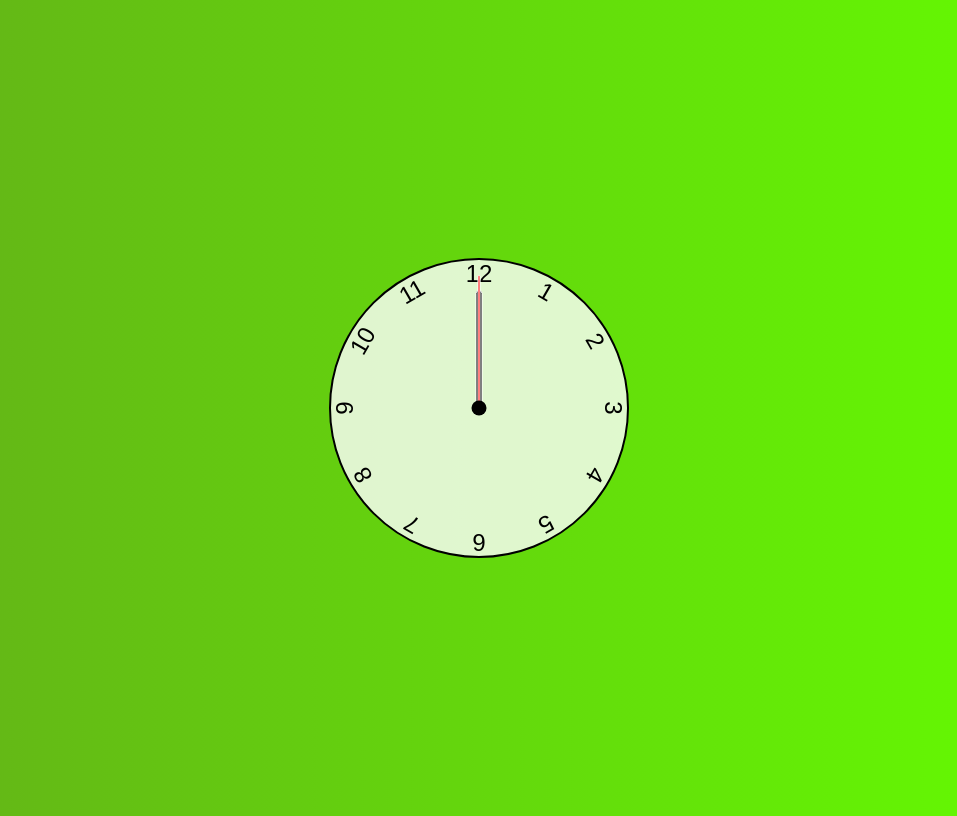
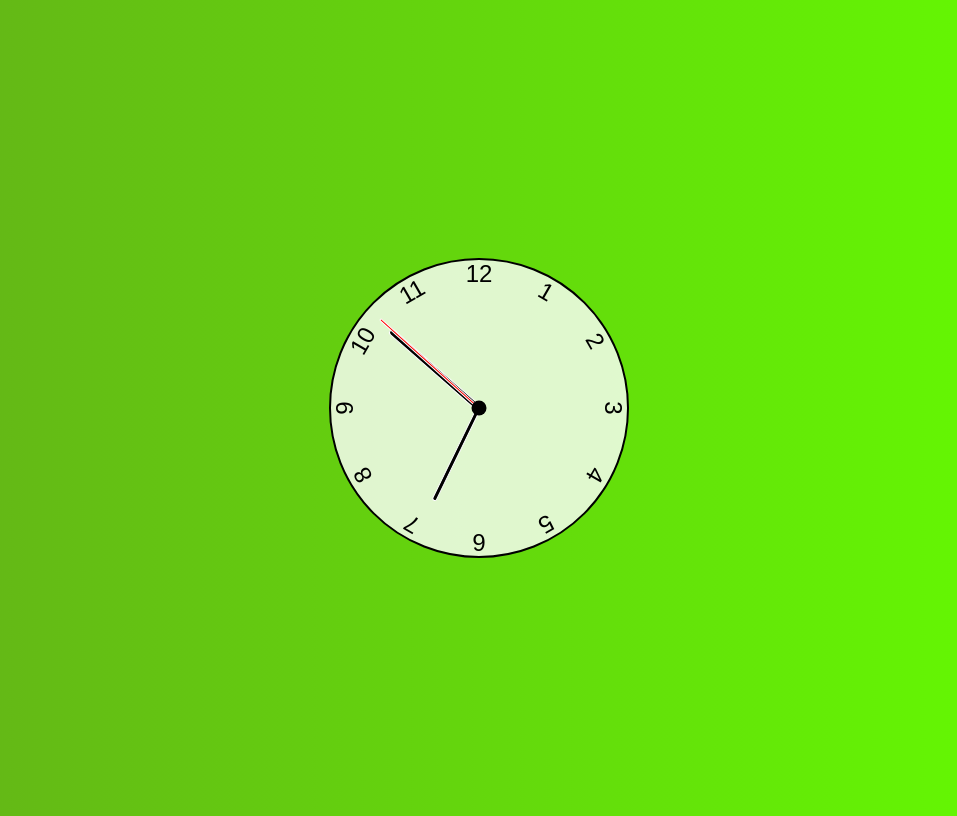
Before and after one commit to ashleigh-tesla/firstClock, a plain HTML site: page index.html in a window 1280 px wide. Shown: the whole page, without its empty margins (161-1118 px from the left). Drawn offline with Linux system fonts and the light colour scheme.

Commit message:
deferred clock.js

```diff
--- a/index.html
+++ b/index.html
@@ -7,7 +7,7 @@
     <meta name="viewport" content="width=device-width, initial-scale=1.0">
     <title>Analogue Clock</title>
     <link rel="stylesheet" type="text/css" href="styles/clock.css">
-    <script type="text/javascript" src="scripts/clock.js"></script>
+    <script type="text/javascript" defer src="scripts/clock.js"></script>
 </head>
 
 <body>
```
